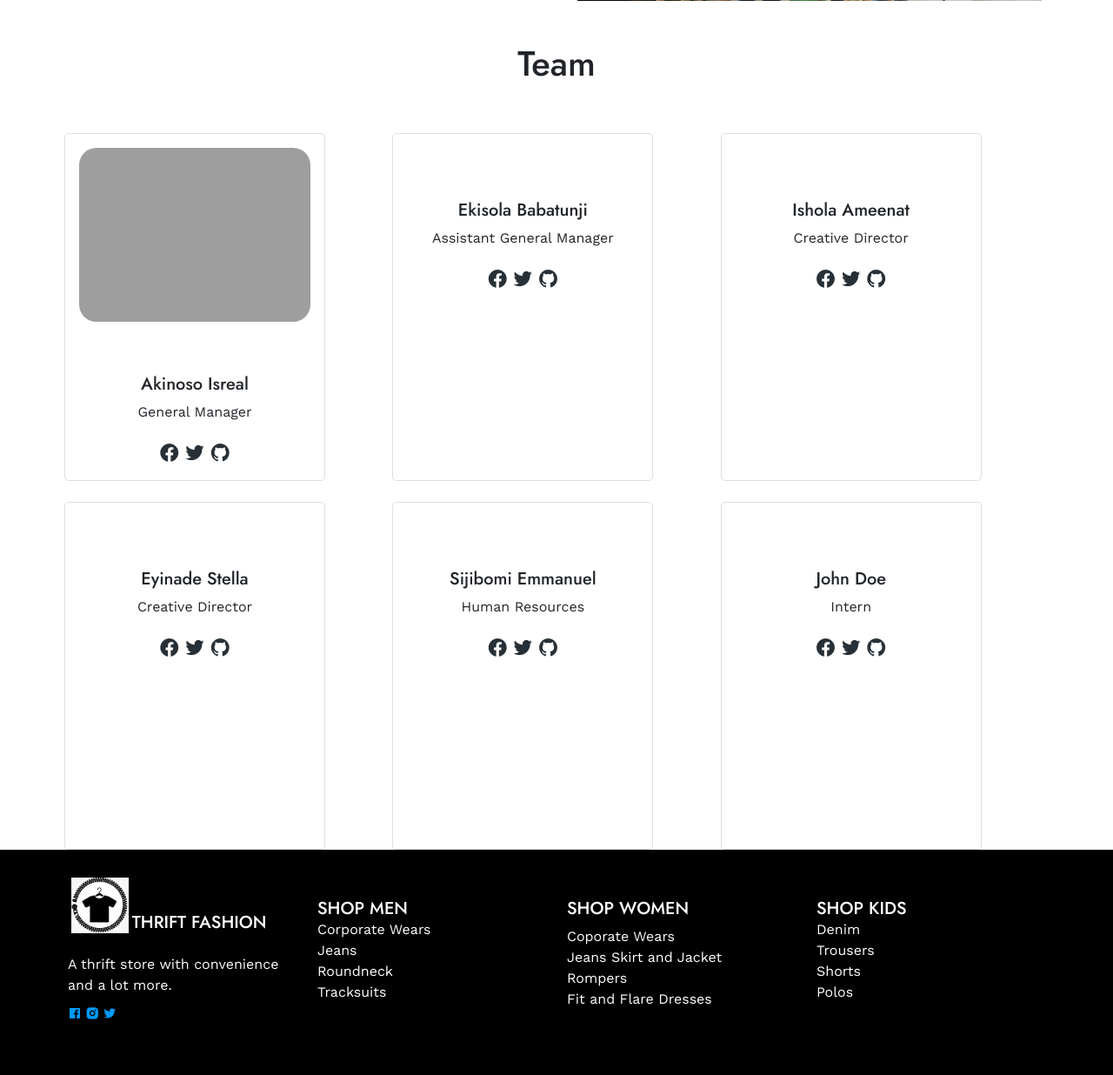
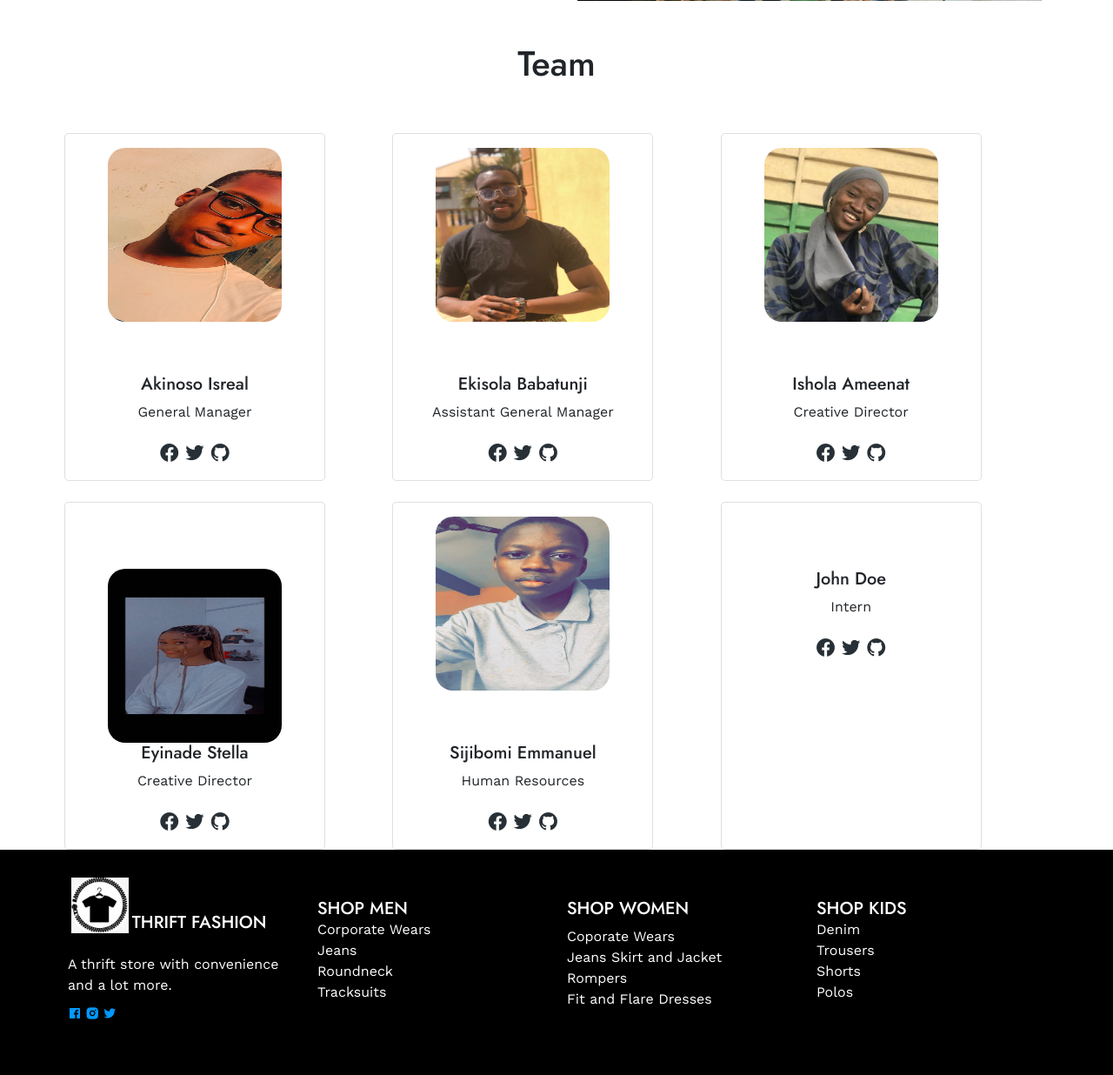
Before and after one commit to devisreal/Thrift-Fashion, a Django app: page /about/ in a window 1280 px wide. Shown: the part 1723-2959 px from the top of the page at 87% size. Run offline with Django 3.2, Linux system fonts and the light colour scheme; some libraries are stand-ins or nearby versions; grey boxes are pictures that could not be loaded.

Commit message:
added team pictures

```diff
--- a/thrift_fashion/templates/thrift_fashion/about.html
+++ b/thrift_fashion/templates/thrift_fashion/about.html
@@ -74,7 +74,7 @@
                <div class="col-sm-12 col-md-6 col-lg-4 card1" >
                  <div class="card">
                    <div class="card-body p-3">
-                     <img src="/static/img/intro-bg.jpg" alt="" class="img-fluid ">
+                     <img src="/static/img/team_img/israel.jpg" alt="" class="img-fluid " style="height:200px; width:200px;">
                      <div class="card-con">
                         <h5 class="card-title">Akinoso Isreal</h5>
                      <p class="card-text">General Manager</p>
@@ -88,6 +88,7 @@
                <div class="col-sm-12 col-md-6 col-lg-4 card1" >
                  <div class="card">
                    <div class="card-body">
+                     <img src="/static/img/team_img/tunji.jpg" alt="" style="height:200px; width:200px;">
                      <div class="card-con">
                         <h5 class="card-title">Ekisola Babatunji</h5>
                      <p class="card-text">Assistant General Manager</p>
@@ -101,6 +102,7 @@
                <div class="col-sm-12 col-md-6 col-lg-4 card1" >
                   <div class="card">
                     <div class="card-body">
+                     <img src="/static/img/team_img/ameenat.jpg" alt="" style="height:200px; width:200px;">
                      <div class="card-con">
                         <h5 class="card-title">Ishola Ameenat</h5>
                      <p class="card-text">Creative Director</p>
@@ -115,6 +117,7 @@
                   <div class="card">
                     <div class="card-body">
                      <div class="card-con">
+                        <img src="/static/img/team_img/stella.jpg" alt="" style="height:200px; width:200px;">
                         <h5 class="card-title">Eyinade Stella</h5>
                      <p class="card-text">Creative Director</p>
                      <a href="#"><i class="ri-facebook-circle-fill"></i></a>
@@ -127,6 +130,7 @@
                 <div class="col-sm-12 col-md-6 col-lg-4 card1" >
                   <div class="card">
                     <div class="card-body">
+                     <img src="/static/img/team_img/emmanuel.jpg" alt="" style="height:200px; width:200px;">
                      <div class="card-con">
                         <h5 class="card-title">Sijibomi Emmanuel</h5>
                      <p class="card-text">Human Resources</p>
```
Also changed, not shown: static/img/team_img/ameenat.jpg (added), static/img/team_img/emmanuel.jpg (added), static/img/team_img/israel.jpg (added), static/img/team_img/stella.jpg (added), static/img/team_img/tunji.jpg (added).
